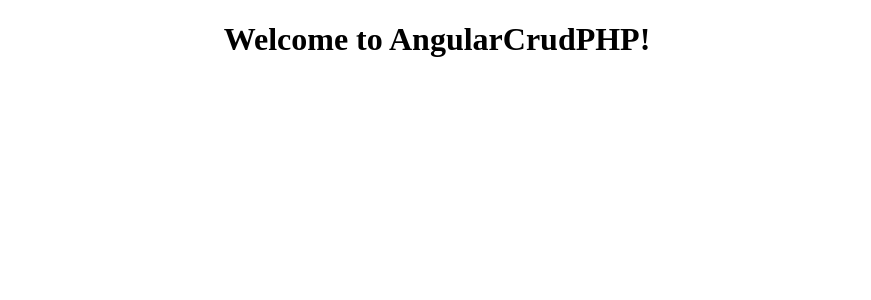
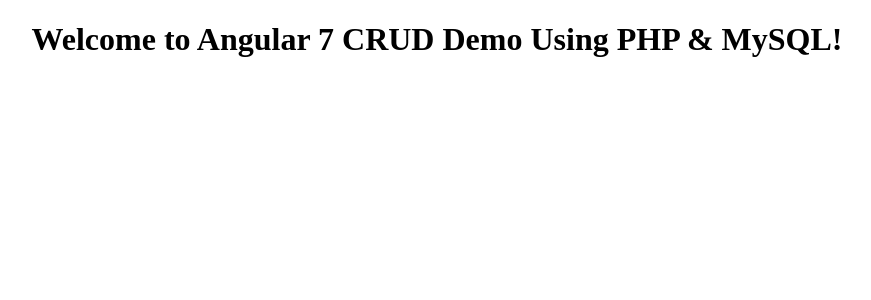
Before and after one commit to xouaib/AngularCRUD, an Angular app: page / in a window 1280 px wide. Shown: the top 300 px of the page, without its empty margins (203-1074 px from the left). Built offline with nearby package versions, Linux system fonts and the light colour scheme.

Commit message:
Update Title

```diff
--- a/src/app/app.component.ts
+++ b/src/app/app.component.ts
@@ -6,5 +6,5 @@
   styleUrls: ['./app.component.scss']
 })
 export class AppComponent {
-  title = 'AngularCrudPHP';
+  title = 'Angular 7 CRUD Demo Using PHP & MySQL';
 }
```
